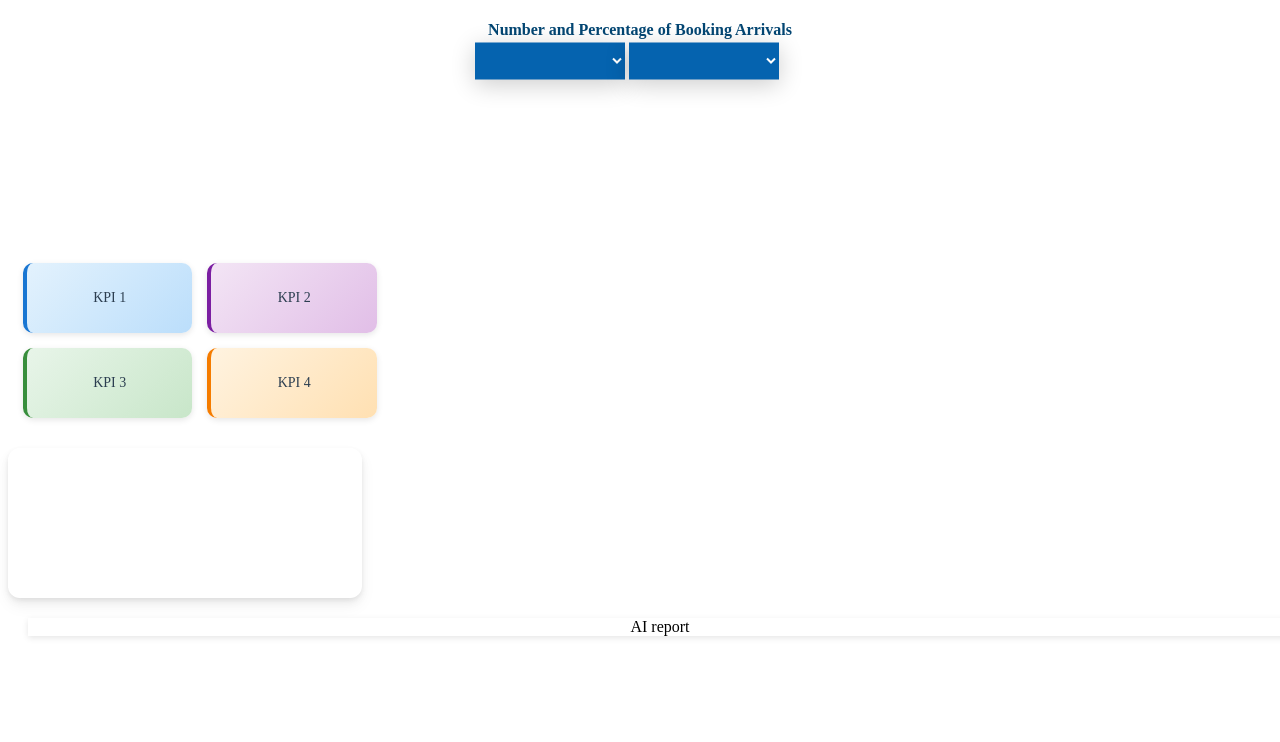
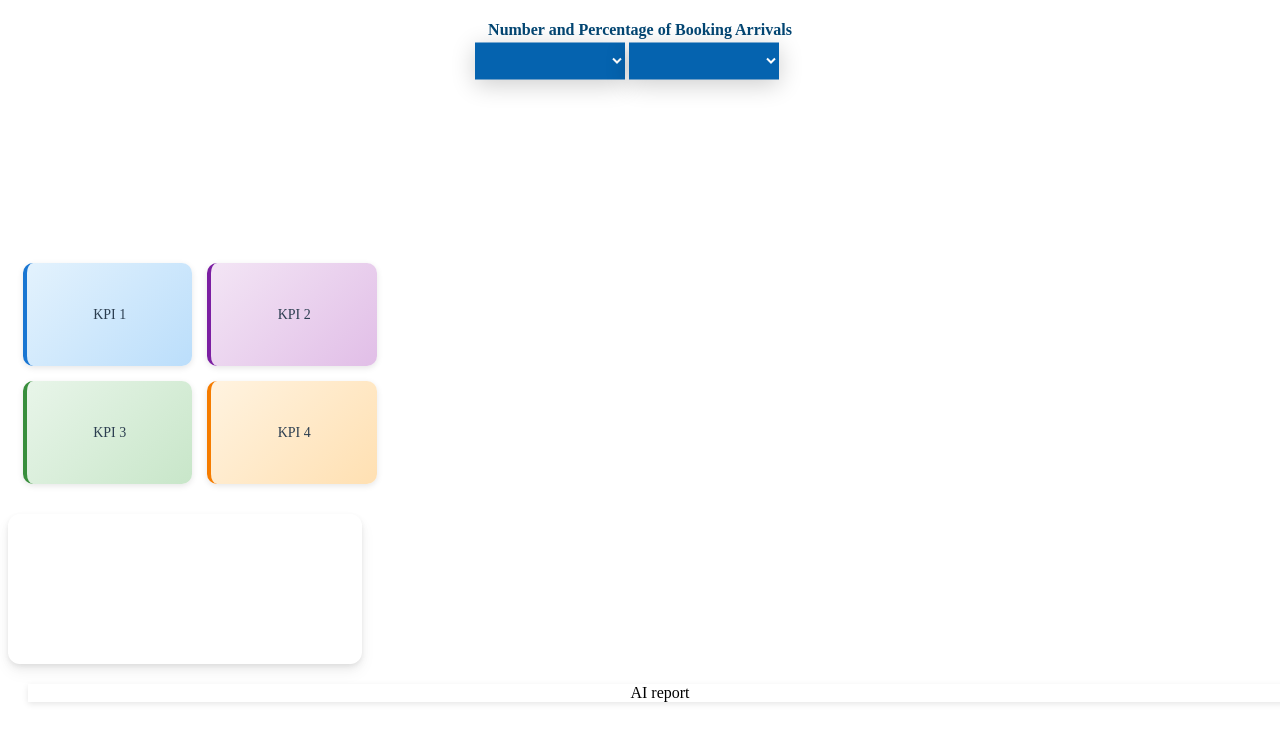
Before and after one commit to Paradox-9007/our_cimso_project, a plain HTML site: page dashboard-1/dashboard-1.html in a window 1280 px wide. Shown: the top 742 px of the page. Drawn offline with nearby package versions, Linux system fonts and the light colour scheme; no server answers.

Commit message:
version 1.4.0

```diff
--- a/dashboard-1/dashboard-1.css
+++ b/dashboard-1/dashboard-1.css
@@ -107,8 +107,7 @@
     box-sizing: border-box;
     box-shadow: 0 2px 6px rgba(0, 0, 0, 0.1);
     transition: all 0.3s ease;
-    min-height: 70px;
-    height: fit-content;
+    height: 103px;
     display: flex;
     flex-direction: column;
     align-items: center;
```
